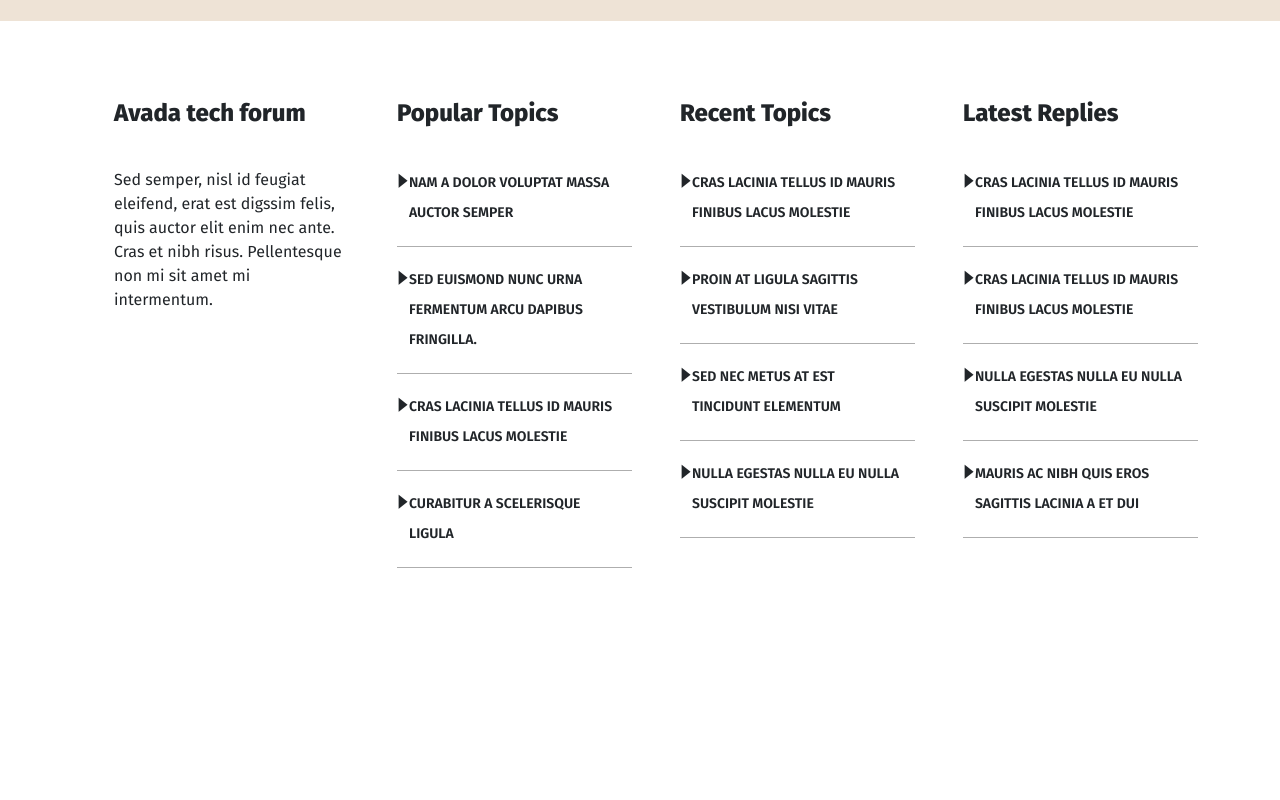
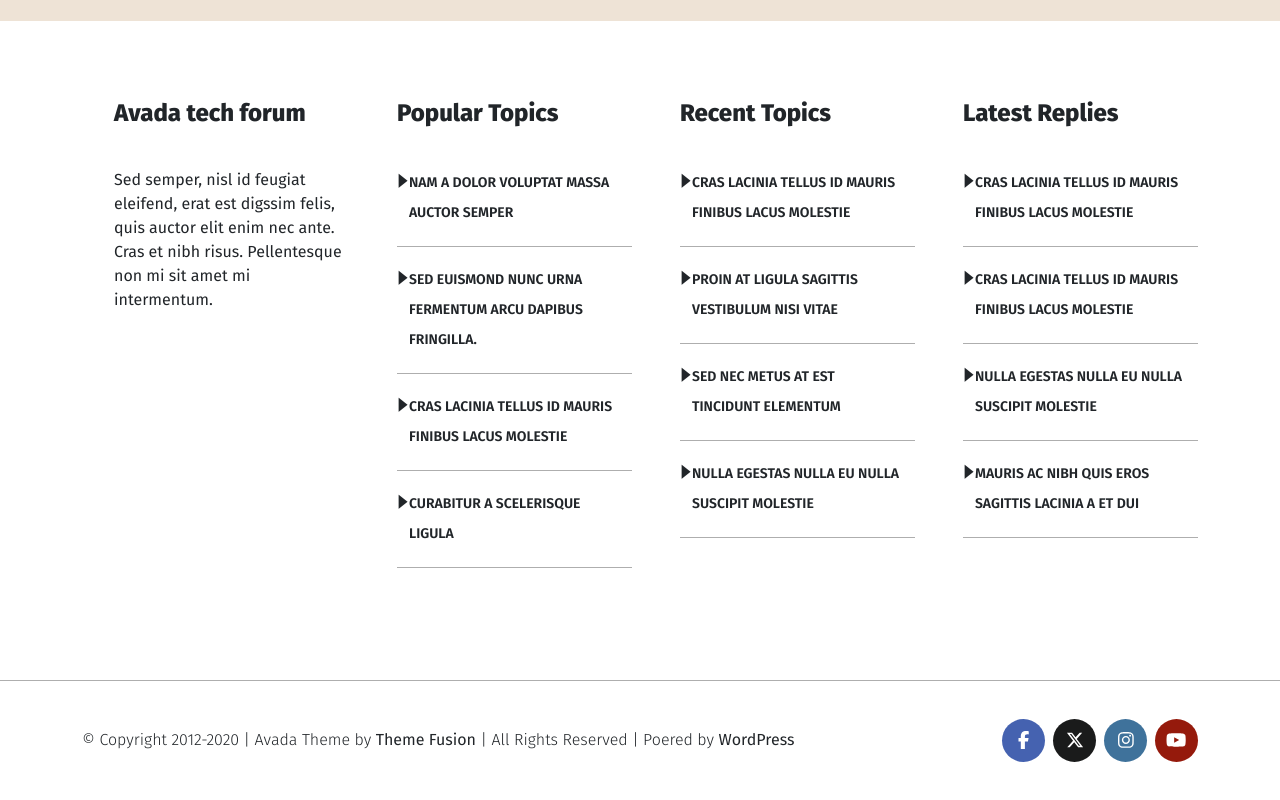
Before and after one commit to MassimoPeruga/proj-html-vuejs, a Vue app: page / in a window 1280 px wide. Shown: the part 6296-7096 px from the top of the page. Before the commit the page ends 6976 px from the top, so only its background shows below. Built offline with nearby package versions, Linux system fonts and the light colour scheme.

Commit message:
feat: Footer

```diff
--- a/src/components/Footer/Footer.vue
+++ b/src/components/Footer/Footer.vue
@@ -1,9 +1,11 @@
 <script>
 import Topics from './Topics.vue';
+import FooterLinks from './FooterLinks.vue';
 export default {
     name: 'Footer',
     components: {
         Topics,
+        FooterLinks,
     }
 };
 </script>
@@ -11,6 +13,7 @@ export default {
 <template>
     <footer>
         <Topics />
+        <FooterLinks />
     </footer>
 </template>
 
--- /dev/null
+++ b/src/components/Footer/FooterLinks.vue
@@ -0,0 +1,97 @@
+<script>
+export default {
+    name: 'Links Section',
+};
+</script>
+
+<template>
+    <section>
+        <div class="container">
+            <p><span>&#169;</span> Copyright 2012-2020 | Avada Theme by <a href="/">Theme Fusion</a> | All Rights Reserved |
+                Poered by <a href="/">WordPress</a></p>
+            <ul>
+                <li>
+                    <a href="/" class="facebook"><font-awesome-icon icon="fa-brands fa-facebook-f" class="ms_icon" /></a>
+                </li>
+                <li>
+                    <a href="/" class="twitter"><font-awesome-icon icon="fa-brands fa-x-twitter" class="ms_icon" /></a>
+                </li>
+                <li>
+                    <a href="/" class="instagram"><font-awesome-icon icon="fa-brands fa-instagram" class="ms_icon" /></a>
+                </li>
+                <li>
+                    <a href="/" class="youtube"><font-awesome-icon icon="fa-brands fa-youtube" class="ms_icon" /></a>
+                </li>
+            </ul>
+        </div>
+    </section>
+</template>
+
+<style lang="scss" scoped>
+@use '../../assets/scss/partial/variables' as *;
+
+section {
+    border-top: 1px solid $silver-calice-color;
+    height: 120px;
+    display: flex;
+
+    div {
+        display: flex;
+        justify-content: space-between;
+        align-items: center;
+        margin: auto;
+
+        p {
+            font-weight: 300;
+            margin: 0;
+
+            a {
+                font-weight: 400;
+
+                &:hover {
+                    text-decoration: underline !important;
+                }
+            }
+        }
+
+        ul {
+            margin: 0;
+            padding: 0;
+            display: flex;
+            gap: 8px;
+
+            a {
+                color: $white-color;
+                width: 43px;
+                height: 43px;
+                border-radius: 50%;
+                display: flex;
+                justify-content: center;
+                align-items: center;
+
+                &.facebook {
+                    background-color: $san-marino-color;
+                }
+
+                &.twitter {
+                    background-color: $shark-color;
+                }
+
+                &.instagram {
+                    background-color: #3f729b;
+                }
+
+                &.youtube {
+                    background-color: $totem-pole-color;
+                }
+
+                .ms_icon {
+                    font-size: 18px;
+                    color: $white-color;
+                }
+
+            }
+        }
+    }
+}
+</style>
```
